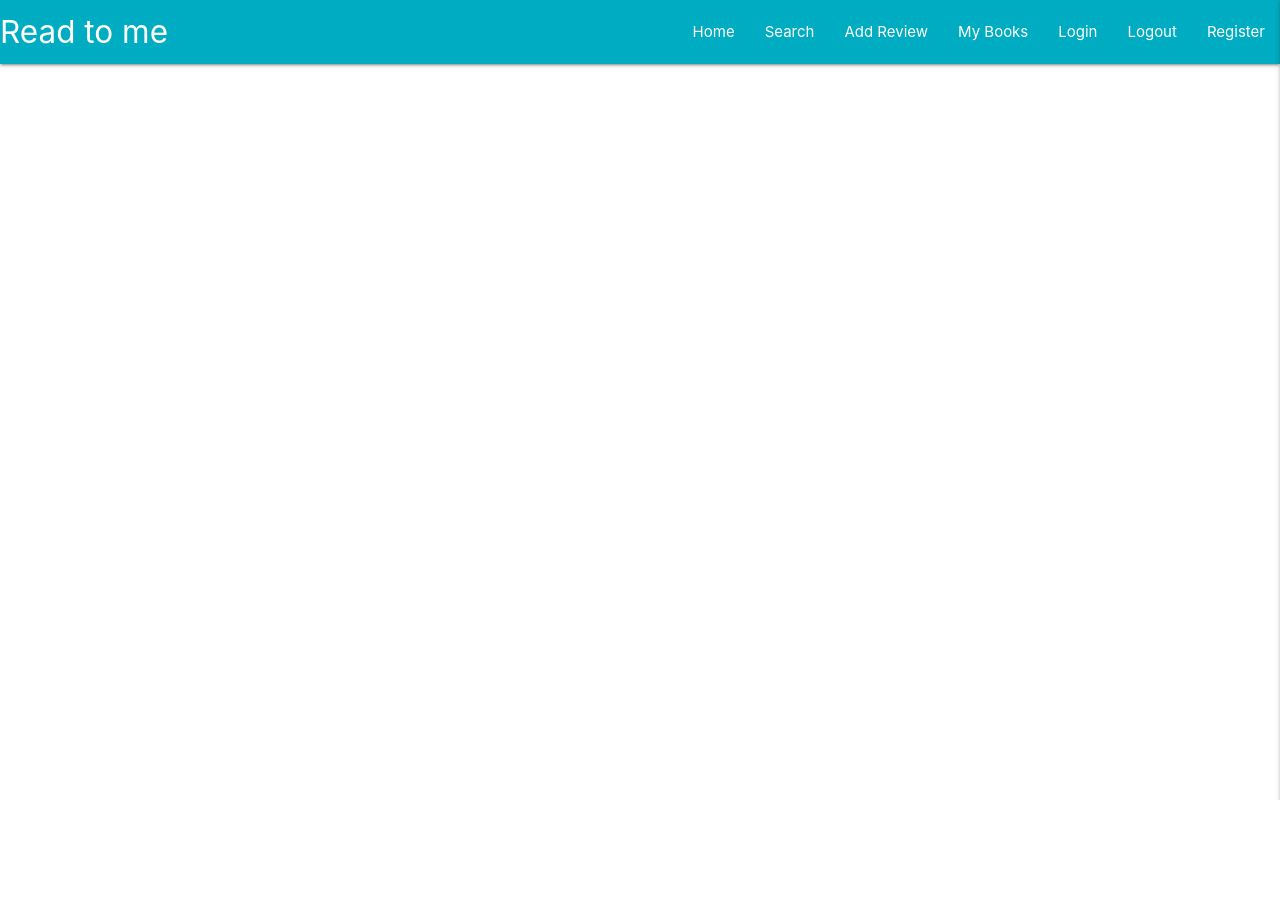
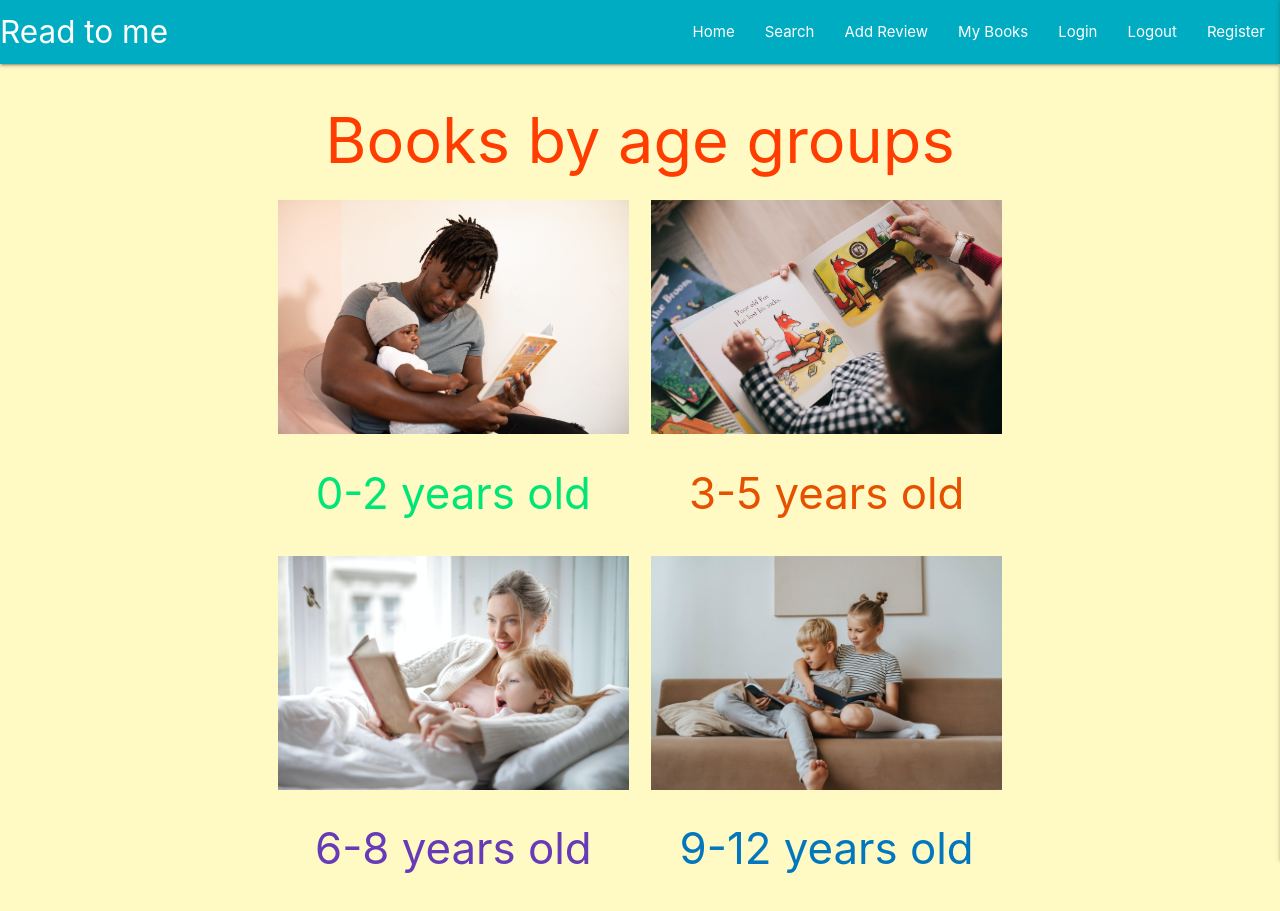
Before and after one commit to irasan/read-to-me, a Flask app: page / in a window 1280 px wide. Before the commit the page ends 800 px from the top, so only its background shows below. Run offline with Flask 2, Linux system fonts and the light colour scheme; data that the repository does not hold is empty; some libraries are stand-ins or nearby versions.

Commit message:
Add home page

```diff
--- a/app.py
+++ b/app.py
@@ -18,6 +18,11 @@ mongo = PyMongo(app)
 
 
 @app.route("/")
+@app.route("/display_age_groups")
+def display_age_groups():
+    return render_template("home.html")
+
+
 @app.route("/get_books1")
 def get_books1():
     books = mongo.db.books1.find()
--- a/static/css/style.css
+++ b/static/css/style.css
@@ -0,0 +1,3 @@
+body {
+    background-color: #fff9c4;
+}
--- a/templates/books.html
+++ b/templates/books.html
@@ -18,12 +18,12 @@
         <!-- top navbar -->
         <nav class="nav-extended cyan darken-1">
     <div class="nav-wrapper">
-      <a href="#!" class="brand-logo">Read to me</a>
+      <a href="{{ url_for('display_age_groups') }}" class="brand-logo">Read to me</a>
       <a href="#" data-target="mobile-demo" class="sidenav-trigger right"><i class="fas fa-bars"></i></a>
 
       <!-- large screen sidenav -->
       <ul class="right hide-on-med-and-down">
-        <li><a href="#">Home</a></li>
+        <li><a href="{{ url_for('display_age_groups') }}">Home</a></li>
         <li><a href="sass.html">Search</a></li>
         <li><a href="badges.html">Add Review</a></li>
         <li><a href="collapsible.html">My Books</a></li>
@@ -37,7 +37,7 @@
   <!-- mobile sidenav -->
   <ul class="sidenav" id="mobile-demo">
       <li><h4 class="center-align cyan-text text-darken 1">Read to me</h4></li>
-        <li><a href="#">Home</a></li>
+        <li><a href="{{ url_for('display_age_groups') }}">Home</a></li>
         <li><a href="sass.html">Search</a></li>
         <li><a href="badges.html">Add Review</a></li>
         <li><a href="collapsible.html">My Books</a></li>
--- /dev/null
+++ b/templates/home.html
@@ -0,0 +1,29 @@
+{% extends "books.html" %}
+{% block content %}
+
+<div class="container">
+    <h1 class="center-align deep-orange-text text-accent-3">Books by age groups</h1>
+    <div class="row center-align">
+        <div class="col s10 m5 offset-m1">
+            <img class="responsive-img" src="static/images/group1.jpg" alt="Dad and baby">
+            <h3 class="green-text text-accent-3">0-2 years old</h3>
+        </div>
+        <div class="col s10 m5">
+            <img class="responsive-img" src="static/images/group2.jpg" alt="Dad and baby">
+            <h3 class="orange-text text-darken-4">3-5 years old</h3>
+        </div>
+    </div>
+
+    <div class="row center-align">
+        <div class="col s10 m5 offset-m1">
+            <img class="responsive-img" src="static/images/group3.jpg" alt="Dad and baby">
+            <h3 class="deep-purple-text">6-8 years old</h3>
+        </div>
+        <div class="col s10 m5">
+            <img class="responsive-img" src="static/images/group4.jpg" alt="Dad and baby">
+            <h3 class="light-blue-text text-darken-3">9-12 years old</h3>
+        </div>
+    </div>
+</div>
+
+{% endblock %}
```
Also changed, not shown: static/images/group1.jpg (added), static/images/group2.jpg (added), static/images/group3.jpg (added), static/images/group4.jpg (added).
